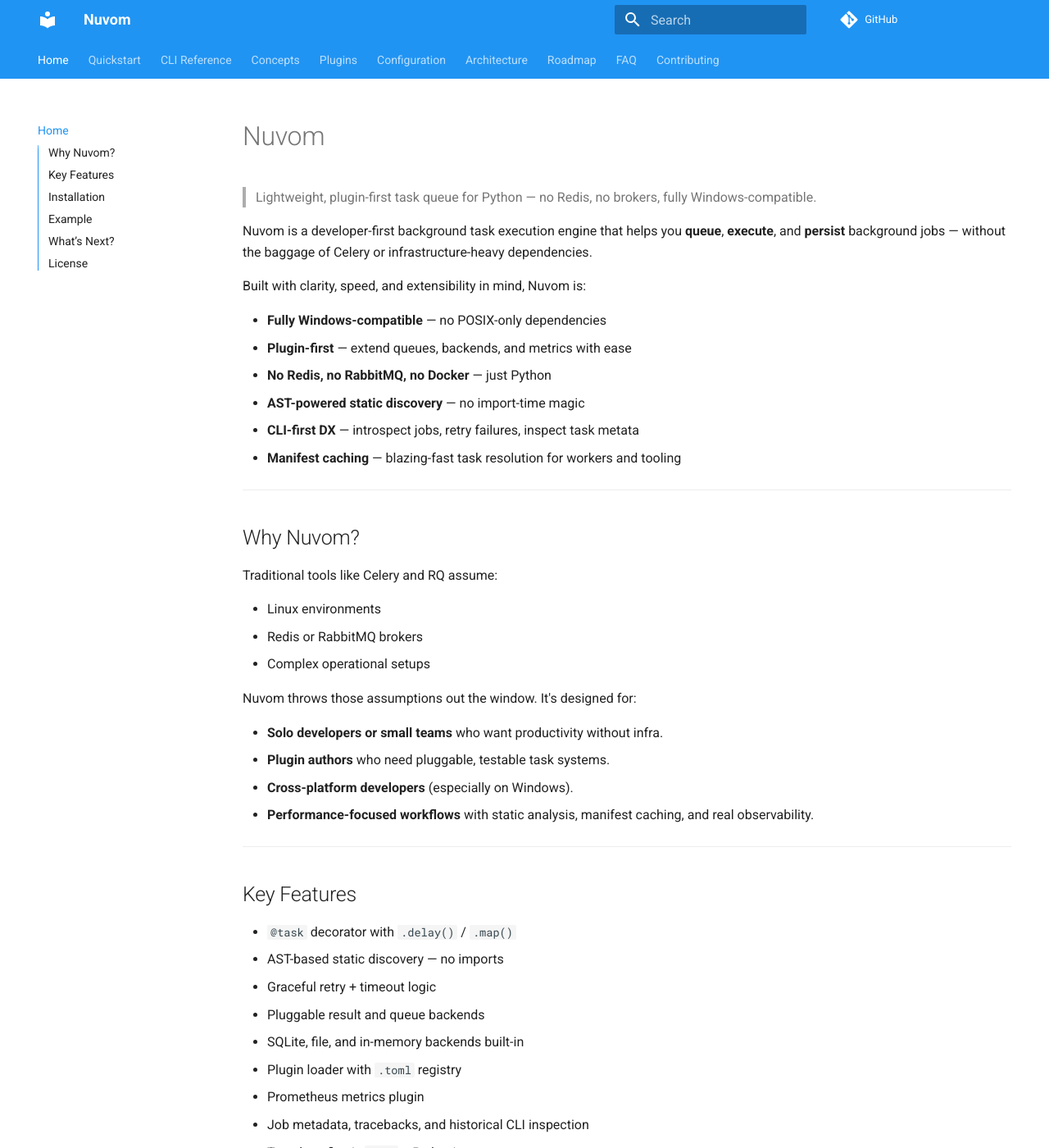
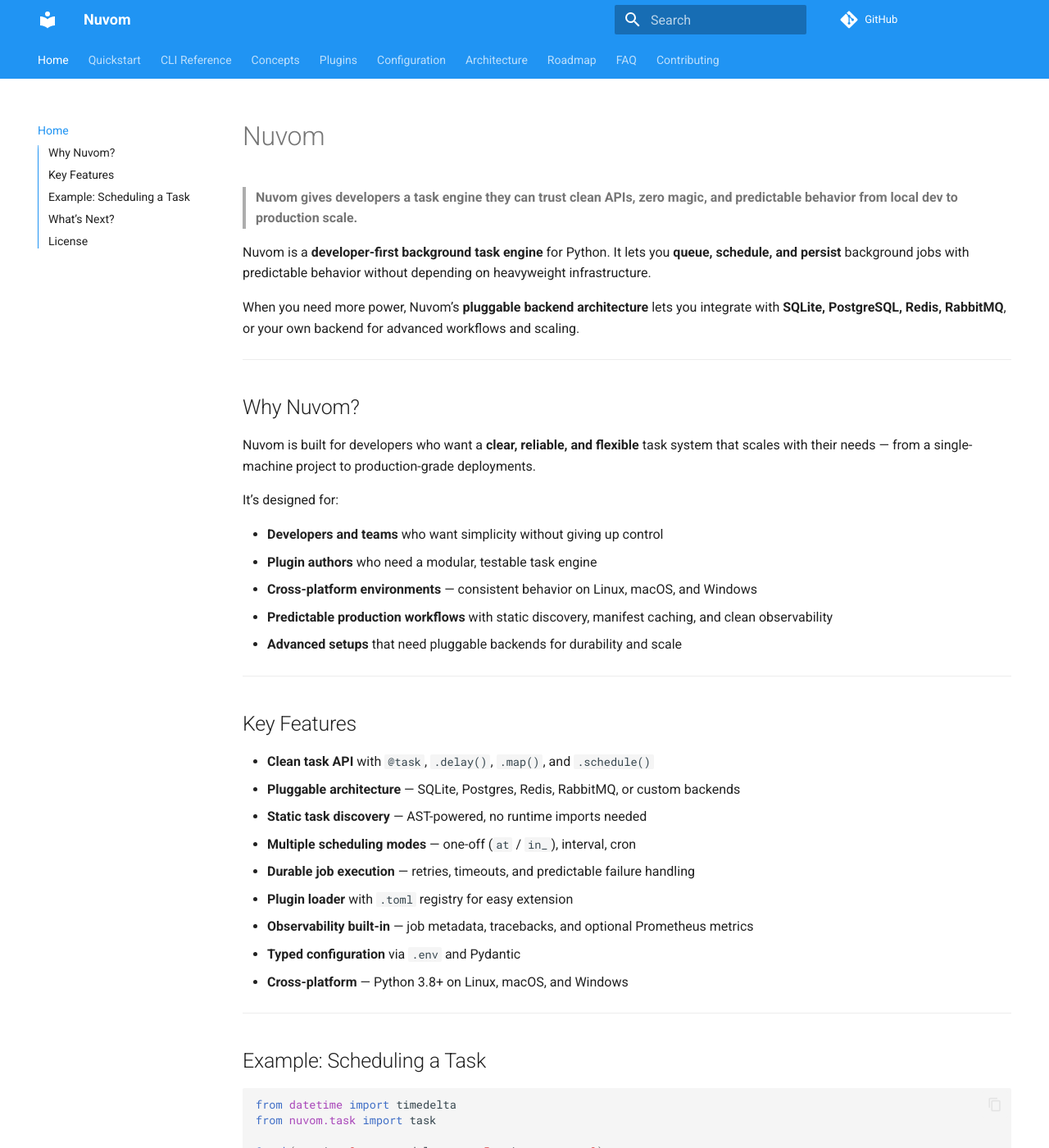
Before and after one commit to nahom-zewdu/Nuvom, an MkDocs documentation site: the page built from docs/index.md, in a window 1280 px wide and 1400 px high. Shown: the whole window at 82% size. Built offline with MkDocs 1.6.1 and Material for MkDocs 9.7.7, drawn with Linux system fonts in a browser that asks for light colours; comment, search, counter and statistics services are not loaded; some of the changed text lies outside the part shown.

Commit message:
doc: add quickstart guide for scheduling and change tone of the product

````diff
--- a/docs/index.md
+++ b/docs/index.md
@@ -1,96 +1,78 @@
 # Nuvom
 
-> Lightweight, plugin-first task queue for Python — no Redis, no brokers, fully Windows-compatible.
+> **Nuvom gives developers a task engine they can trust clean APIs, zero magic, and predictable behavior from local dev to production scale.**
 
-Nuvom is a developer-first background task execution engine that helps you **queue**, **execute**, and **persist** background jobs — without the baggage of Celery or infrastructure-heavy dependencies.
+Nuvom is a **developer-first background task engine** for Python. It lets you **queue, schedule, and persist** background jobs with predictable behavior without depending on heavyweight infrastructure.
 
-Built with clarity, speed, and extensibility in mind, Nuvom is:
-
-- **Fully Windows-compatible** — no POSIX-only dependencies
-- **Plugin-first** — extend queues, backends, and metrics with ease
-- **No Redis, no RabbitMQ, no Docker** — just Python
-- **AST-powered static discovery** — no import-time magic
-- **CLI-first DX** — introspect jobs, retry failures, inspect task metata
-- **Manifest caching** — blazing-fast task resolution for workers and tooling
+When you need more power, Nuvom’s **pluggable backend architecture** lets you integrate with **SQLite, PostgreSQL, Redis, RabbitMQ**, or your own backend for advanced workflows and scaling.
 
 ---
 
 ## Why Nuvom?
 
-Traditional tools like Celery and RQ assume:
+Nuvom is built for developers who want a **clear, reliable, and flexible** task system that scales with their needs — from a single-machine project to production-grade deployments.
 
-- Linux environments
-- Redis or RabbitMQ brokers
-- Complex operational setups
+It’s designed for:
 
-Nuvom throws those assumptions out the window. It's designed for:
-
-- **Solo developers or small teams** who want productivity without infra.
-- **Plugin authors** who need pluggable, testable task systems.
-- **Cross-platform developers** (especially on Windows).
-- **Performance-focused workflows** with static analysis, manifest caching, and real observability.
+* **Developers and teams** who want simplicity without giving up control
+* **Plugin authors** who need a modular, testable task engine
+* **Cross-platform environments** — consistent behavior on Linux, macOS, and Windows
+* **Predictable production workflows** with static discovery, manifest caching, and clean observability
+* **Advanced setups** that need pluggable backends for durability and scale
 
 ---
 
 ## Key Features
 
-- `@task` decorator with `.delay()` / `.map()`
-- AST-based static discovery — no imports
-- Graceful retry + timeout logic
-- Pluggable result and queue backends
-- SQLite, file, and in-memory backends built-in
-- Plugin loader with `.toml` registry
-- Prometheus metrics plugin
-- Job metadata, tracebacks, and historical CLI inspection
-- Typed config via `.env` + Pydantic
-- CLI commands to run, retry, inspect, and monitor jobs
-- Compatible with Python 3.8+
+* **Clean task API** with `@task`, `.delay()`, `.map()`, and `.schedule()`
+* **Pluggable architecture** — SQLite, Postgres, Redis, RabbitMQ, or custom backends
+* **Static task discovery** — AST-powered, no runtime imports needed
+* **Multiple scheduling modes** — one-off (`at` / `in_`), interval, cron
+* **Durable job execution** — retries, timeouts, and predictable failure handling
+* **Plugin loader** with `.toml` registry for easy extension
+* **Observability built-in** — job metadata, tracebacks, and optional Prometheus metrics
+* **Typed configuration** via `.env` and Pydantic
+* **Cross-platform** — Python 3.8+ on Linux, macOS, and Windows
 
 ---
 
-## Installation
-
-```bash
-pip install nuvom .
-```
-
----
-
-## Example
+## Example: Scheduling a Task
 
 ```python
+from datetime import timedelta
 from nuvom.task import task
 
 @task(retries=2, retry_delay_secs=5, timeout_secs=3)
-def add(x, y):
-    return x + y
+def send_reminder(user_id):
+    print(f"Reminder sent to user {user_id}")
 
-# Submit job
+# Run once in 5 minutes
+send_reminder.schedule(123, in_=timedelta(minutes=5))
 
-job = add.delay(2, 3)
-```
+# Run every hour
+send_reminder.schedule(123, interval=3600)
 
-```bash
-nuvom runworker                # Start workers
-nuvom inspect job <job_id>    # Inspect job result and metadata
+# Cron-style: every Monday at 9am UTC
+send_reminder.schedule(123, cron="0 9 * * MON")
 ```
 
 ---
 
 ## What’s Next?
 
-- [Quickstart →](quickstart.md)
-- [Configuration →](configuration.md)
-- [CLI →](cli.md)
-- [Core Concepts →](concepts.md)
-- [Plugin System →](plugins.md)
-- [Architecture →](architecture.md)
-- [Roadmap →](roadmap.md)
-- [Contributing →](contributing.md)
-- [FAQ →](faq.md)
+* [Quickstart →](quickstart.md)
+* [Configuration →](configuration.md)
+* [CLI →](cli.md)
+* [Core Concepts →](concepts.md)
+* [Scheduler →](scheduler.md)
+* [Plugin System →](plugins.md)
+* [Architecture →](architecture.md)
+* [Roadmap →](roadmap.md)
+* [Contributing →](contributing.md)
+* [FAQ →](faq.md)
 
 ---
 
 ## License
 
-Apache 2.0 — use it freely, build responsibly.
+Apache 2.0 - open, reliable, and production-ready.
````
